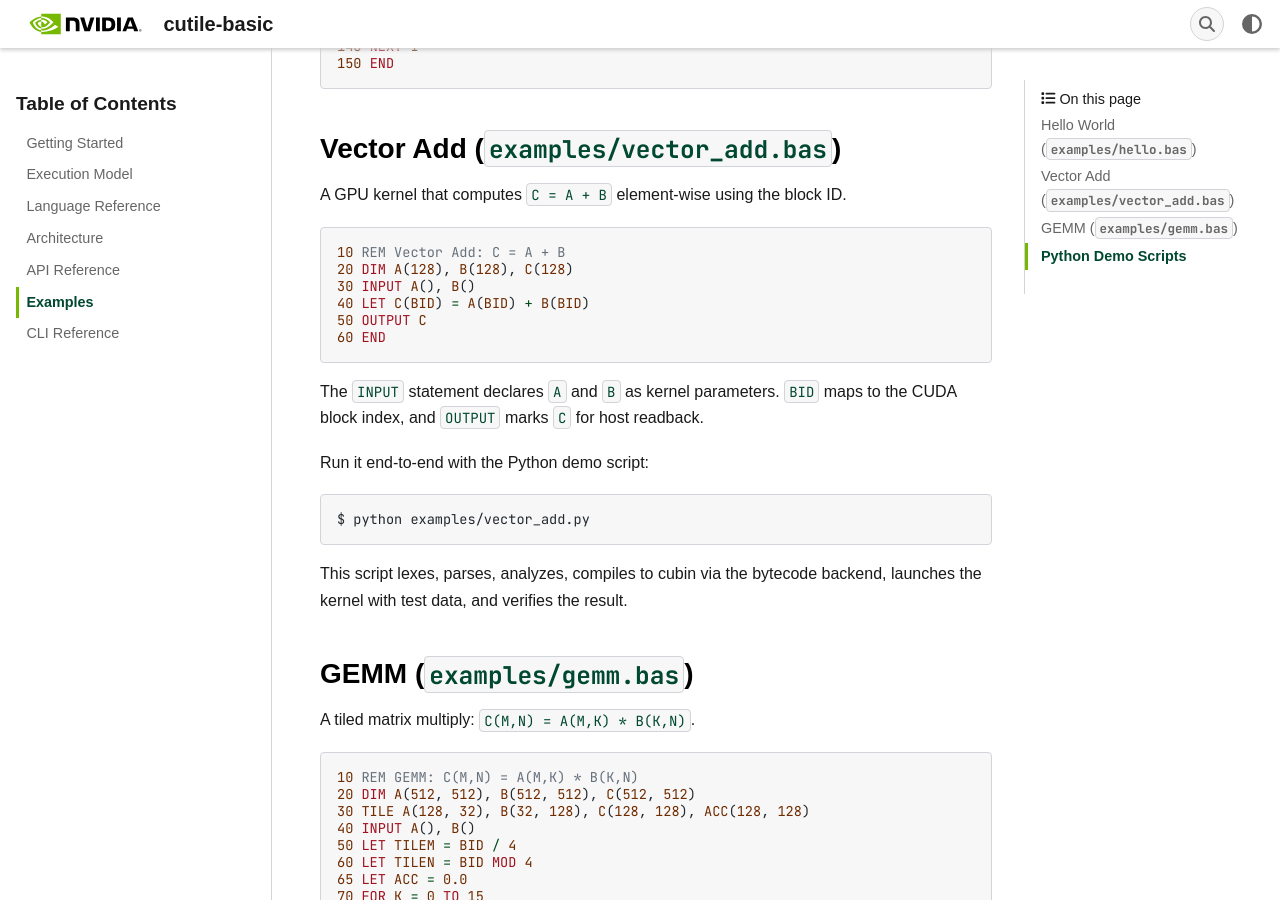
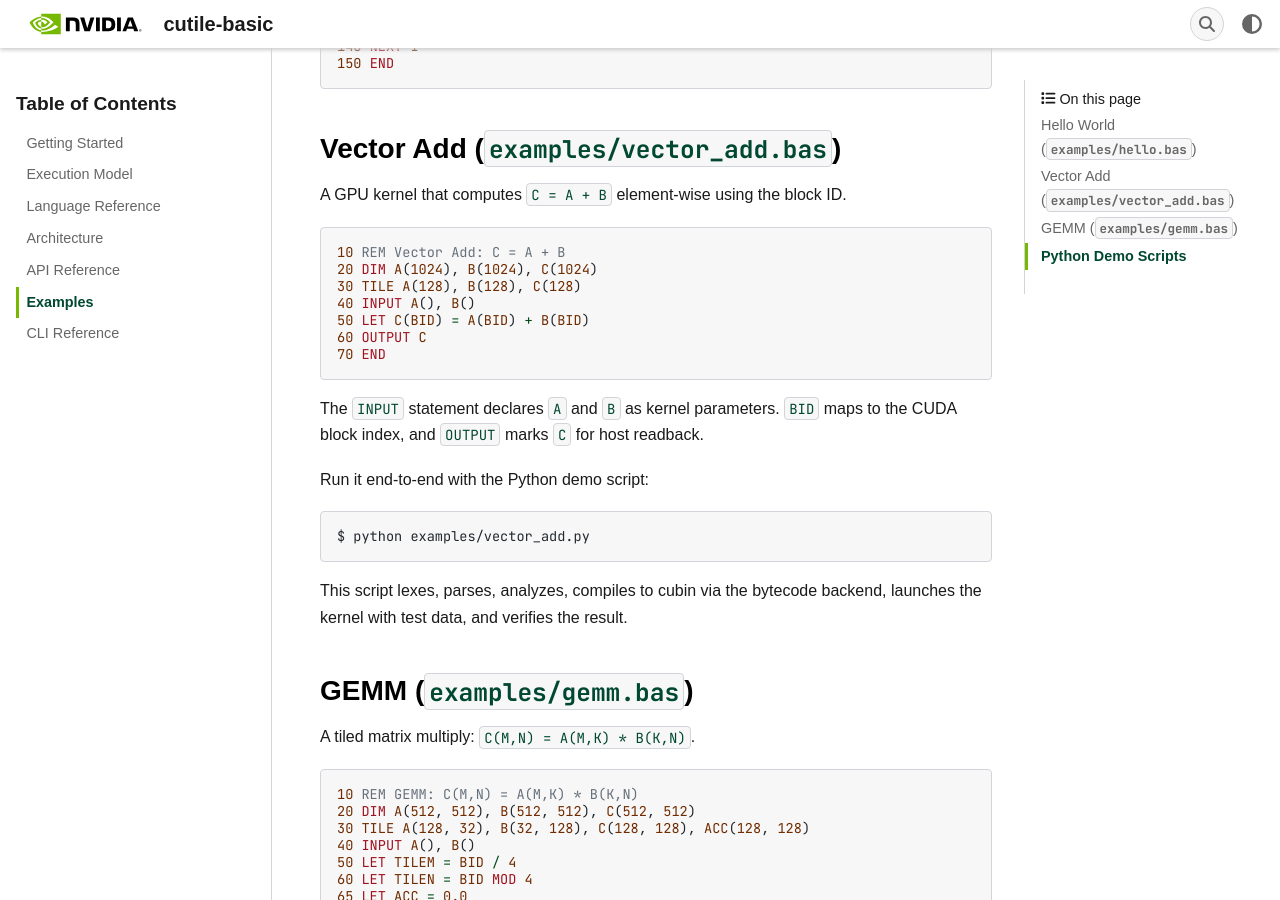
Before and after one commit to NVIDIA/cuda-tile, a Sphinx documentation site: the page built from docs/examples.rst, in a window 1280 px wide and 900 px high, scrolled down 569 px. Built offline with Sphinx 7.4.7, drawn with Linux system fonts in a browser that asks for light colours; some web fonts are replaced.

Commit message:
Fix stale references and inaccuracies in docs after textual backend removal
- index.rst: replace "CUDA Tile IR (MLIR)" with ".cubin files" in blurb
- language_reference.rst: remove stale "WHILE/WEND not supported" note
  (bytecode backend implements _gen_while)
- examples.rst: update vector_add.bas listing to match actual file
  (DIM 1024 + TILE, not DIM 128 without TILE)
- execution_model.rst: fix TILE syntax from bare `TILE 128, 128, 32`
  to correct per-variable form `TILE A(128, 32), B(32, 128), ...`

```diff
--- a/docs/examples.rst
+++ b/docs/examples.rst
@@ -35,11 +35,12 @@
 .. code-block:: basic
 
    10 REM Vector Add: C = A + B
-   20 DIM A(128), B(128), C(128)
-   30 INPUT A(), B()
-   40 LET C(BID) = A(BID) + B(BID)
-   50 OUTPUT C
-   60 END
+   20 DIM A(1024), B(1024), C(1024)
+   30 TILE A(128), B(128), C(128)
+   40 INPUT A(), B()
+   50 LET C(BID) = A(BID) + B(BID)
+   60 OUTPUT C
+   70 END
 
 The ``INPUT`` statement declares ``A`` and ``B`` as kernel parameters. ``BID``
 maps to the CUDA block index, and ``OUTPUT`` marks ``C`` for host readback.
--- a/docs/index.rst
+++ b/docs/index.rst
@@ -2,7 +2,7 @@
 ============
 
 A BASIC to CUDA Tile IR compiler. Write GPU kernels in BASIC, compile them to
-CUDA Tile IR (MLIR), and launch them on NVIDIA GPUs.
+``.cubin`` files, and launch them on NVIDIA GPUs.
 
 .. only:: html
 
--- a/docs/language_reference.rst
+++ b/docs/language_reference.rst
@@ -118,10 +118,6 @@
 ^^^^^^^^^^^^^
 
 Conditional loop.
-
-.. note::
-
-   ``WHILE``/``WEND`` is not currently supported by the backend.
 
 .. code-block:: basic
 
```
Also changed, not shown: docs/execution_model.rst (+5 -4 lines).
